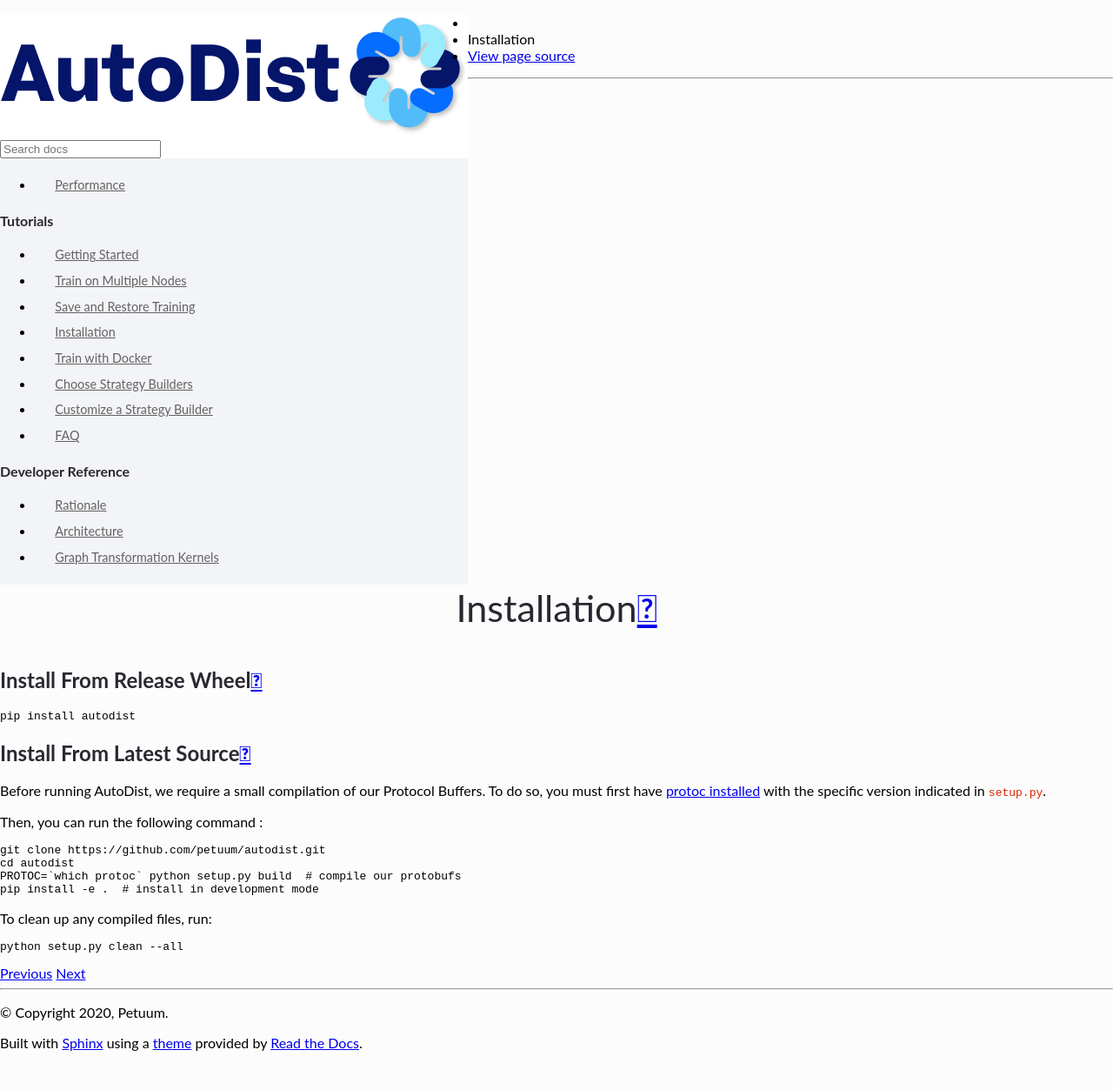
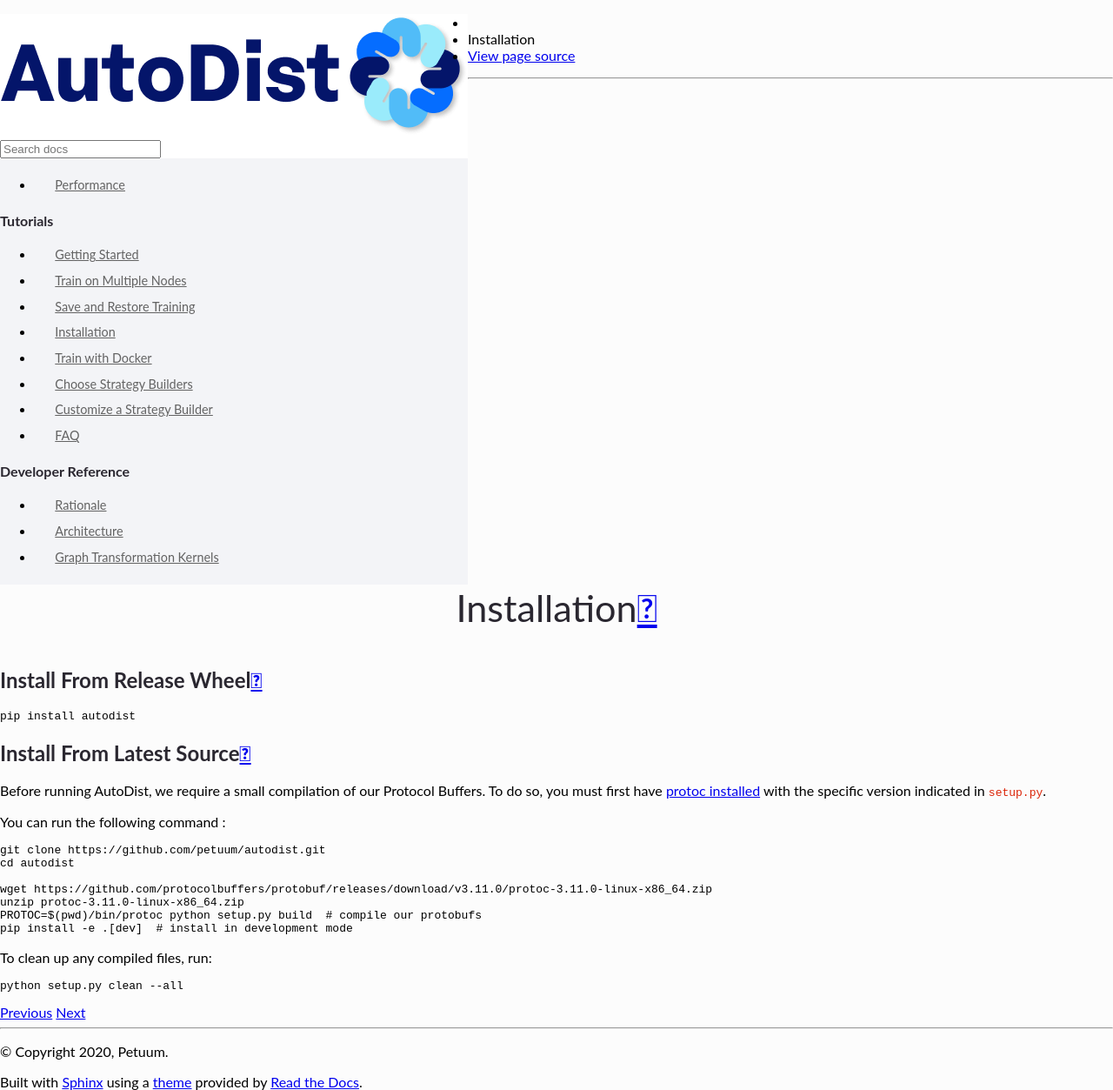
Before and after one commit to petuum/autodist, a Sphinx documentation site: the page built from docs/usage/tutorials/installation.md, in a window 1280 px wide. Shown: the whole page at 87% size. Built offline with Sphinx 7.4.7 and the Read the Docs theme 2.0.0, drawn with Linux system fonts in a browser that asks for light colours; pages that are not in the unit, such as notebooks, are missing from menus; the version number could not be read and is left out; before the commit the page ends 1208 px from its top, so only the background shows below that.

````diff
--- a/docs/usage/tutorials/installation.md
+++ b/docs/usage/tutorials/installation.md
@@ -12,12 +12,15 @@ Before running AutoDist, we require a small compilation of our Protocol Buffers.
 To do so, you must first have [protoc installed](https://google.github.io/proto-lens/installing-protoc.html)
 with the specific version indicated in `setup.py`.
 
-Then, you can run the following command :
+You can run the following command :
 ```bash
 git clone https://github.com/petuum/autodist.git
 cd autodist
-PROTOC=`which protoc` python setup.py build  # compile our protobufs
-pip install -e .  # install in development mode
+
+wget https://github.com/protocolbuffers/protobuf/releases/download/v3.11.0/protoc-3.11.0-linux-x86_64.zip
+unzip protoc-3.11.0-linux-x86_64.zip
+PROTOC=$(pwd)/bin/protoc python setup.py build  # compile our protobufs
+pip install -e .[dev]  # install in development mode
 ```
 
 To clean up any compiled files, run:
--- a/setup.py
+++ b/setup.py
@@ -75,7 +75,7 @@ setup(
         "gast==0.2.2",
     ],
     extras_require={
-        'test': [
+        'dev': [
             'pytest',
             'pytest-cov',
             'pydocstyle',
````
Also changed, not shown: CONTRIBUTING.md (added, +11 -0 lines).
